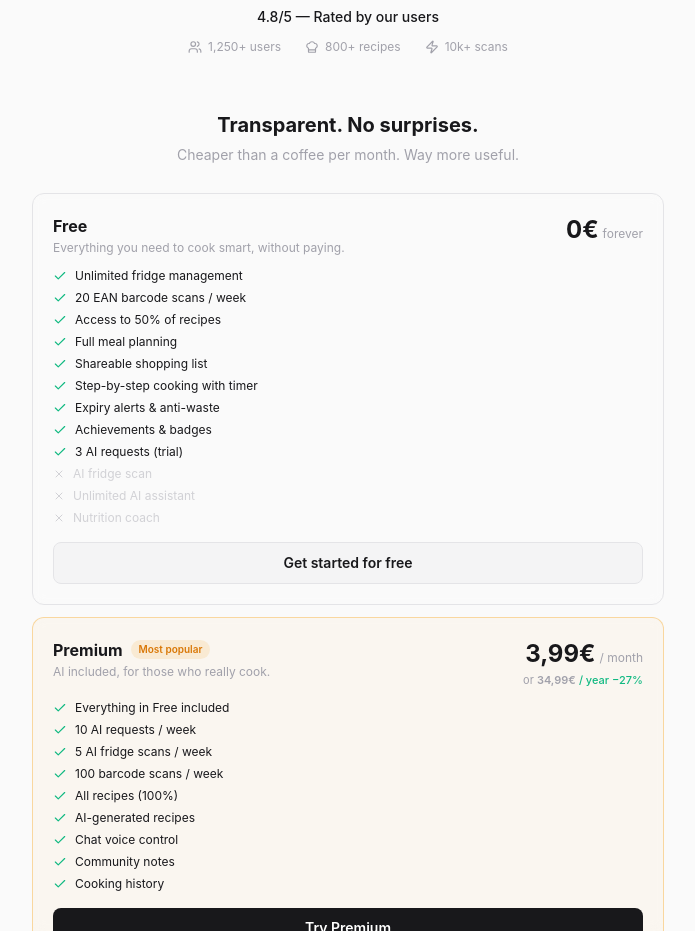
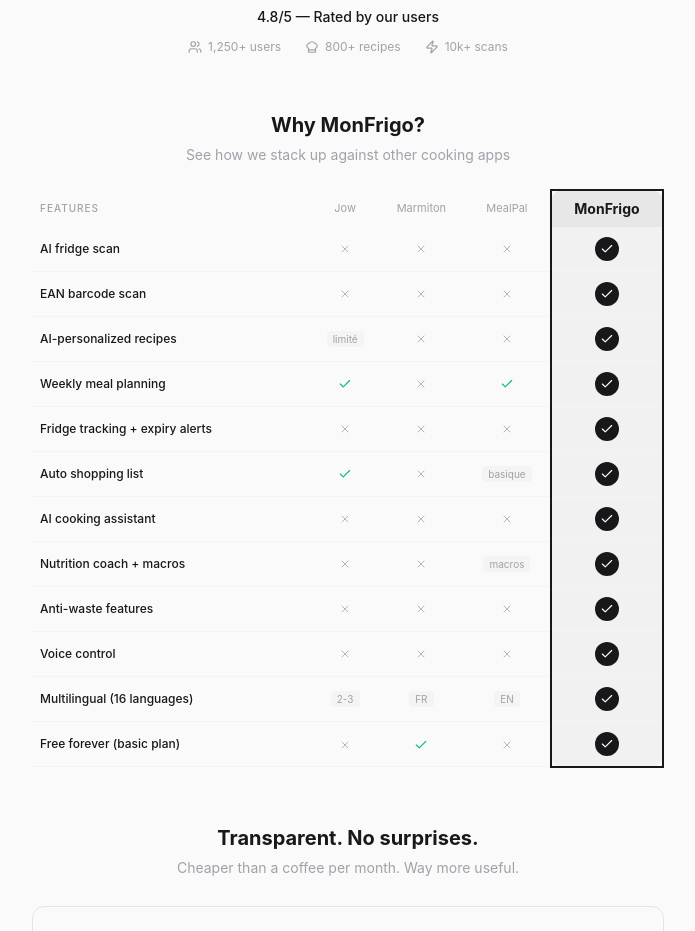
Before and after one commit to qrDOTtech1/MONFRIGOX062026, a Next.js app: page / in a window 1280 px wide. Shown: the part 1869-2800 px from the top of the page, without its empty margins (292-987 px from the left). Built offline with nearby package versions, Linux system fonts and the light colour scheme; no server answers; the database is empty.

Commit message:
Landing: comparison table vs competitors, fix dynamic translation (client-side Google Translate)

```diff
--- a/src/app/page.tsx
+++ b/src/app/page.tsx
@@ -427,6 +427,65 @@
           </div>
         </section>
 
+        {/* ── Comparison table ── */}
+        <section className="mb-14">
+          <h2 className="text-xl font-bold text-center mb-1.5">{t('landing.compare.title')}</h2>
+          <p className="text-sm text-center mb-6" style={{ color: 'var(--text-muted)' }}>{t('landing.compare.sub')}</p>
+
+          <div className="overflow-x-auto -mx-5 px-5">
+            <table className="w-full text-xs" style={{ minWidth: 520, borderCollapse: 'collapse' }}>
+              <thead>
+                <tr>
+                  <th className="text-left py-2 px-2 font-medium" style={{ color: 'var(--text-muted)', fontSize: 10, textTransform: 'uppercase', letterSpacing: 1 }}>{t('landing.compare.features')}</th>
+                  {['Jow', 'Marmiton', 'MealPal'].map(c => (
+                    <th key={c} className="text-center py-2 px-1 font-normal" style={{ color: 'var(--text-muted)', fontSize: 11 }}>{c}</th>
+                  ))}
+                  <th className="text-center py-2 px-1 font-bold text-sm" style={{ color: 'var(--accent)', borderRadius: '12px 12px 0 0', backgroundColor: 'color-mix(in srgb, var(--accent) 8%, transparent)', border: '2px solid var(--accent)', borderBottom: 'none' }}>MonFrigo</th>
+                </tr>
+              </thead>
+              <tbody>
+                {([
+                  ['landing.compare.scan',     false, false, false, true],
+                  ['landing.compare.barcode',  false, false, false, true],
+                  ['landing.compare.aiRecipes','limité', false, false, true],
+                  ['landing.compare.planning', true,  false, true,  true],
+                  ['landing.compare.fridge',   false, false, false, true],
+                  ['landing.compare.shopping', true,  false, 'basique', true],
+                  ['landing.compare.aiChat',   false, false, false, true],
+                  ['landing.compare.coach',    false, false, 'macros', true],
+                  ['landing.compare.waste',    false, false, false, true],
+                  ['landing.compare.voice',    false, false, false, true],
+                  ['landing.compare.i18n',     '2-3', 'FR',  'EN',  true],
+                  ['landing.compare.free',     false, true,  false, true],
+                ] as const).map(([key, ...vals], ri) => (
+                  <tr key={String(key)} style={{ borderBottom: '1px solid var(--border-subtle)' }}>
+                    <td className="py-2.5 px-2 font-medium text-xs">{t(String(key))}</td>
+                    {vals.map((v, ci) => {
+                      const isHero = ci === 3;
+                      const cellStyle: React.CSSProperties = isHero
+                        ? { backgroundColor: 'color-mix(in srgb, var(--accent) 4%, transparent)', borderLeft: '2px solid var(--accent)', borderRight: '2px solid var(--accent)', ...(ri === 11 ? { borderBottom: '2px solid var(--accent)', borderRadius: '0 0 12px 12px' } : {}) }
+                        : {};
+                      return (
+                        <td key={ci} className="text-center py-2.5 px-1" style={cellStyle}>
+                          {v === true ? (
+                            isHero
+                              ? <span className="inline-flex items-center justify-center w-6 h-6 rounded-full text-white" style={{ backgroundColor: 'var(--accent)' }}><Check className="w-3.5 h-3.5" /></span>
+                              : <Check className="w-3.5 h-3.5 inline" style={{ color: 'rgb(16,185,129)' }} />
+                          ) : v === false ? (
+                            <X className="w-3 h-3 inline opacity-30" />
+                          ) : (
+                            <span className="text-[10px] px-1.5 py-0.5 rounded" style={{ backgroundColor: 'var(--bg-inset)', color: 'var(--text-muted)' }}>{v}</span>
+                          )}
+                        </td>
+                      );
+                    })}
+                  </tr>
+                ))}
+              </tbody>
+            </table>
+          </div>
+        </section>
+
         {/* ── Promo codes carousel ── */}
         {promos.length > 0 && (
           <div ref={promoRef}>
--- a/src/lib/i18n.tsx
+++ b/src/lib/i18n.tsx
@@ -71,38 +71,53 @@
   return supported.includes(nav) ? nav : 'en';
 }
 
+async function translateOne(text: string, to: string): Promise<string> {
+  if (!text || text.length < 2) return text;
+  try {
+    const params = new URLSearchParams({ client: 'gtx', sl: 'fr', tl: to, dt: 't', q: text });
+    const res = await fetch(`https://translate.googleapis.com/translate_a/single?${params}`);
+    if (!res.ok) return text;
+    const data = await res.json();
+    return (data[0] as any[])?.map((s: any) => s[0]).join('') || text;
+  } catch { return text; }
+}
+
 async function translateBatch(texts: string[], to: string): Promise<string[]> {
-  try {
-    const res = await fetch('/api/translate', {
-      method: 'POST',
-      headers: { 'Content-Type': 'application/json' },
-      body: JSON.stringify({ texts, from: 'fr', to }),
-    });
-    if (!res.ok) return texts;
-    const data = await res.json();
-    return data.translated || texts;
-  } catch { return texts; }
+  const results: string[] = [];
+  for (let i = 0; i < texts.length; i += 20) {
+    const chunk = texts.slice(i, i + 20);
+    const translated = await Promise.all(chunk.map(t => translateOne(t, to)));
+    results.push(...translated);
+  }
+  return results;
 }
 
 export function I18nProvider({ children }: { children: ReactNode }) {
   const [lang, setLangState] = useState<string>('fr');
   const [dynamicStrings, setDynamicStrings] = useState<Record<string, string>>({});
   const [isLoading, setIsLoading] = useState(false);
-  const translatingRef = useRef(false);
+  const abortRef = useRef<AbortController | null>(null);
 
   useEffect(() => {
     const detected = detectLang();
     setLangState(detected);
     if (detected !== 'fr' && detected !== 'en') {
       const cached = loadCache(detected);
-      if (Object.keys(cached).length > 0) {
-        setDynamicStrings(cached);
-      }
+      if (Object.keys(cached).length > 0) setDynamicStrings(cached);
     }
   }, []);
 
   useEffect(() => {
-    if (lang === 'fr' || lang === 'en' || translatingRef.current) return;
+    if (lang === 'fr' || lang === 'en') {
+      setDynamicStrings({});
+      setIsLoading(false);
+      return;
+    }
+
+    // Abort any in-flight translation
+    if (abortRef.current) abortRef.current.abort();
+    const controller = new AbortController();
+    abortRef.current = controller;
 
     const cached = loadCache(lang);
     const frKeys = Object.keys(fr);
@@ -110,31 +125,33 @@
 
     if (missing.length === 0) {
       setDynamicStrings(cached);
+      setIsLoading(false);
       return;
     }
 
-    translatingRef.current = true;
+    setDynamicStrings(cached);
     setIsLoading(true);
 
     const missingValues = missing.map(k => fr[k]);
 
-    // Translate in batches of 100
     (async () => {
       const allTranslated: Record<string, string> = { ...cached };
-      for (let i = 0; i < missing.length; i += 100) {
-        const batchKeys = missing.slice(i, i + 100);
-        const batchValues = missingValues.slice(i, i + 100);
+      for (let i = 0; i < missing.length; i += 50) {
+        if (controller.signal.aborted) return;
+        const batchKeys = missing.slice(i, i + 50);
+        const batchValues = missingValues.slice(i, i + 50);
         const results = await translateBatch(batchValues, lang);
+        if (controller.signal.aborted) return;
         batchKeys.forEach((key, idx) => {
           allTranslated[key] = results[idx] || fr[key];
         });
-        // Update progressively
         setDynamicStrings({ ...allTranslated });
         saveCache(lang, allTranslated);
       }
-      setIsLoading(false);
-      translatingRef.current = false;
+      if (!controller.signal.aborted) setIsLoading(false);
     })();
+
+    return () => controller.abort();
   }, [lang]);
 
   const setLang = useCallback((l: string) => {
--- a/src/locales/en.ts
+++ b/src/locales/en.ts
@@ -32,6 +32,21 @@
   'landing.pricing.title': 'Transparent. No surprises.',
   'landing.pricing.sub': 'Cheaper than a coffee per month. Way more useful.',
   'landing.pricing.extra': 'Need more? Extra AI request packs are available from €0.99.',
+  'landing.compare.title': 'Why MonFrigo?',
+  'landing.compare.sub': 'See how we stack up against other cooking apps',
+  'landing.compare.features': 'Features',
+  'landing.compare.scan': 'AI fridge scan',
+  'landing.compare.barcode': 'EAN barcode scan',
+  'landing.compare.aiRecipes': 'AI-personalized recipes',
+  'landing.compare.planning': 'Weekly meal planning',
+  'landing.compare.fridge': 'Fridge tracking + expiry alerts',
+  'landing.compare.shopping': 'Auto shopping list',
+  'landing.compare.aiChat': 'AI cooking assistant',
+  'landing.compare.coach': 'Nutrition coach + macros',
+  'landing.compare.waste': 'Anti-waste features',
+  'landing.compare.voice': 'Voice control',
+  'landing.compare.i18n': 'Multilingual (16 languages)',
+  'landing.compare.free': 'Free forever (basic plan)',
   'landing.social.rating': '4.8/5 — Rated by our users',
   'landing.social.users': '1,250+ users',
   'landing.social.recipes': '800+ recipes',
--- a/src/locales/fr.ts
+++ b/src/locales/fr.ts
@@ -32,6 +32,21 @@
   'landing.pricing.title': 'Transparent. Sans surprise.',
   'landing.pricing.sub': "Moins cher qu'un café par mois. Bien plus utile.",
   'landing.pricing.extra': 'Besoin de plus ? Des packs de requêtes IA supplémentaires sont disponibles à partir de 0,99€.',
+  'landing.compare.title': 'Pourquoi MonFrigo ?',
+  'landing.compare.sub': 'Comparez avec les autres apps de cuisine',
+  'landing.compare.features': 'Fonctionnalités',
+  'landing.compare.scan': 'Scan IA du frigo',
+  'landing.compare.barcode': 'Scan code-barres EAN',
+  'landing.compare.aiRecipes': 'Recettes personnalisées IA',
+  'landing.compare.planning': 'Planning repas semaine',
+  'landing.compare.fridge': 'Suivi frigo + péremptions',
+  'landing.compare.shopping': 'Liste de courses auto',
+  'landing.compare.aiChat': 'Assistant culinaire IA',
+  'landing.compare.coach': 'Coach nutrition + macros',
+  'landing.compare.waste': 'Anti-gaspillage',
+  'landing.compare.voice': 'Commande vocale',
+  'landing.compare.i18n': 'Multilingue (16 langues)',
+  'landing.compare.free': 'Gratuit à vie (plan de base)',
   'landing.social.rating': '4.8/5 — Noté par nos utilisateurs',
   'landing.social.users': '1 250+ utilisateurs',
   'landing.social.recipes': '800+ recettes',
```
